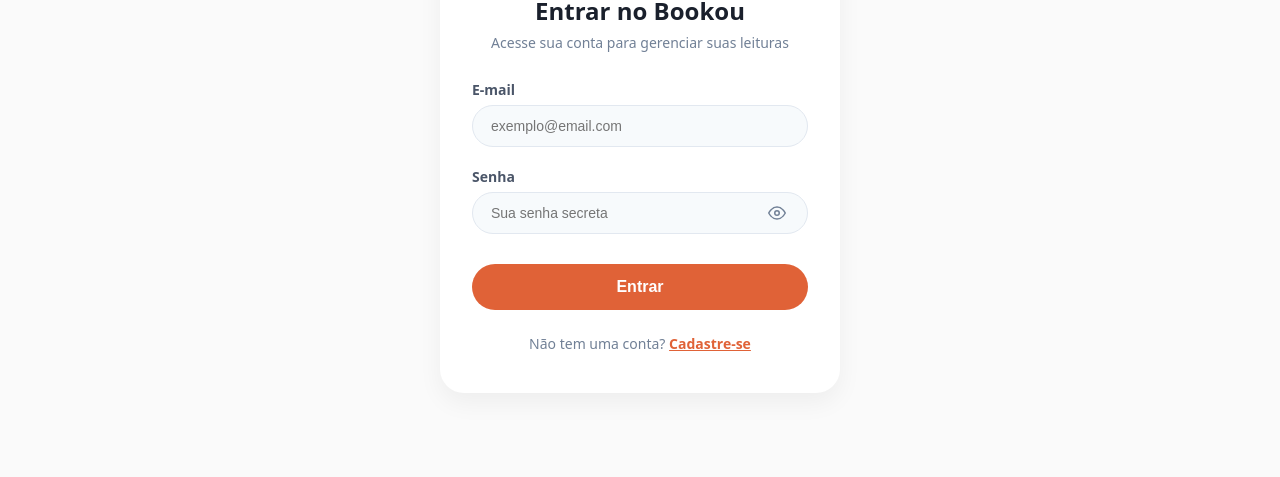
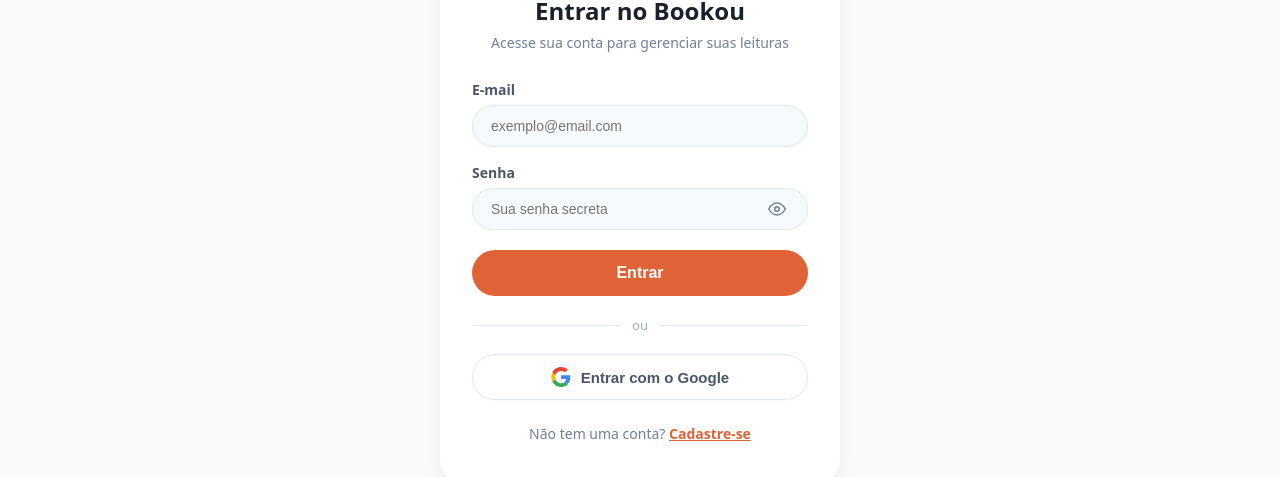
Before and after one commit to danbzer/Projeto-Interface-Web, a React (Vite) app: page /entrar in a window 1280 px wide. Shown: the part 171-648 px from the top of the page. Built offline with nearby package versions, Linux system fonts and the light colour scheme; no server answers; a web font is replaced by a local one.

Commit message:
login com google

```diff
--- a/src/pages/Cadastro.jsx
+++ b/src/pages/Cadastro.jsx
@@ -39,6 +39,18 @@
     if (!validate()) return;
     const usuarioTemporario = { name: nome, email, uid: "temp-user-123" };
     login(usuarioTemporario);
+    navigate("/personalizar");
+  };
+
+  // Simulação da chamada da API do Google
+  const handleGoogleLogin = () => {
+    const googleUser = {
+      name: "Usuário do Google",
+      email: "google@exemplo.com",
+      uid: "google-uid-123"
+    };
+    login(googleUser);
+    // Para cadastro com Google, faz sentido ir para /personalizar também!
     navigate("/personalizar");
   };
 
@@ -127,7 +139,7 @@
               <div style={s.dividerLine}></div>
             </div>
 
-            <button type="button" style={s.btnGoogle} onClick={() => alert("Chamando API do Google Auth...")}>
+            <button type="button" style={s.btnGoogle} onClick={handleGoogleLogin}>
               <svg xmlns="http://www.w3.org/2000/svg" viewBox="0 0 48 48" width="20" height="20" style={{ marginRight: "10px" }}>
                 <path fill="#EA4335" d="M24 9.5c3.5 0 6.9 1.2 9.5 3.3l7-7C36.3 2.4 30.6 0 24 0 14.6 0 6.7 5.4 3 13l7.7 6c1.8-5.5 7-9.5 13.3-9.5z"/>
                 <path fill="#4285F4" d="M46.5 24.5c0-1.6-.1-3.2-.4-4.7H24v9h12.7c-.5 2.9-2.2 5.3-4.7 7l7.4 5.7c4.3-4 7.1-10 7.1-17z"/>
--- a/src/pages/Login.jsx
+++ b/src/pages/Login.jsx
@@ -2,6 +2,7 @@
 import { useNavigate } from "react-router-dom";
 import Header from "../components/layout/Header";
 import fundoImg from "../assets/images/fundo.jpg";
+import { useAuth } from "../context/AuthContext";
 
 const slides = [
   { image: "https://images.unsplash.com/photo-1512820790803-83ca734da794?w=600&q=80", text: "Descubra novos livros e expanda seus horizons." },
@@ -12,12 +13,25 @@
 
 export default function Login() {
   const navigate = useNavigate();
+  const { login } = useAuth();
   const [current, setCurrent] = useState(0);
 
   useEffect(() => {
     const timer = setInterval(() => setCurrent((p) => (p + 1) % slides.length), 4000);
     return () => clearInterval(timer);
   }, []);
+
+  // Simulação da chamada da API do Google
+  const handleGoogleLogin = () => {
+    // Aqui entrará o seu código real (ex: signInWithPopup do Firebase)
+    const googleUser = {
+      name: "Usuário do Google",
+      email: "google@exemplo.com",
+      uid: "google-uid-123"
+    };
+    login(googleUser);
+    navigate("/home");
+  };
 
   return (
     <div style={s.page}>
@@ -62,7 +76,7 @@
             </div>
 
             <div style={s.socialRow}>
-              <SocialBtn title="Google">
+              <SocialBtn title="Google" onClick={handleGoogleLogin}>
                 <svg width="20" height="20" viewBox="0 0 24 24">
                   <path fill="#4285F4" d="M22.56 12.25c0-.78-.07-1.53-.2-2.25H12v4.26h5.92c-.26 1.37-1.04 2.53-2.21 3.31v2.77h3.57c2.08-1.92 3.28-4.74 3.28-8.09z"/>
                   <path fill="#34A853" d="M12 23c2.97 0 5.46-.98 7.28-2.66l-3.57-2.77c-.98.66-2.23 1.06-3.71 1.06-2.86 0-5.29-1.93-6.16-4.53H2.18v2.84C3.99 20.53 7.7 23 12 23z"/>
@@ -85,9 +99,10 @@
   );
 }
 
-function SocialBtn({ title, children }) {
+// O componente agora recebe onClick
+function SocialBtn({ title, children, onClick }) {
   return (
-    <button title={title} style={s.socialBtn}>
+    <button title={title} style={s.socialBtn} onClick={onClick}>
       {children}
     </button>
   );
--- a/src/pages/LoginForm.jsx
+++ b/src/pages/LoginForm.jsx
@@ -40,6 +40,17 @@
     navigate("/home");
   };
 
+  // Simulação da chamada da API do Google
+  const handleGoogleLogin = () => {
+    const googleUser = {
+      name: "Usuário do Google",
+      email: "google@exemplo.com",
+      uid: "google-uid-123"
+    };
+    login(googleUser);
+    navigate("/home");
+  };
+
   return (
     <div style={s.page}>
       <Header showBack />
@@ -76,6 +87,22 @@
 
             <button style={s.btnSolid} onClick={handleSubmit}>Entrar</button>
 
+            <div style={s.dividerContainer}>
+              <div style={s.dividerLine}></div>
+              <span style={s.orText}>ou</span>
+              <div style={s.dividerLine}></div>
+            </div>
+
+            <button type="button" style={s.btnGoogle} onClick={handleGoogleLogin}>
+              <svg xmlns="http://www.w3.org/2000/svg" viewBox="0 0 48 48" width="20" height="20" style={{ marginRight: "10px" }}>
+                <path fill="#EA4335" d="M24 9.5c3.5 0 6.9 1.2 9.5 3.3l7-7C36.3 2.4 30.6 0 24 0 14.6 0 6.7 5.4 3 13l7.7 6c1.8-5.5 7-9.5 13.3-9.5z"/>
+                <path fill="#4285F4" d="M46.5 24.5c0-1.6-.1-3.2-.4-4.7H24v9h12.7c-.5 2.9-2.2 5.3-4.7 7l7.4 5.7c4.3-4 7.1-10 7.1-17z"/>
+                <path fill="#FBBC05" d="M10.7 29c-1-2.9-1-6 0-9L3 14c-3.2 6.4-3.2 14 0 20.4l7.7-5.4z"/>
+                <path fill="#34A853" d="M24 48c6.5 0 12.3-2.1 16.4-5.8l-7.4-5.7c-2.5 1.7-5.7 2.6-9 2.6-6.3 0-11.5-4-13.3-9.5L3 35c3.7 7.6 11.6 13 21 13z"/>
+              </svg>
+              Entrar com o Google
+            </button>
+
             <p style={s.link}>
               Não tem uma conta? <span style={s.linkSpan} onClick={() => navigate("/cadastro")}>Cadastre-se</span>
             </p>
@@ -102,10 +129,14 @@
   cardForm: { background: "#FFFFFF", padding: "40px 32px", borderRadius: "24px", boxShadow: "0 10px 25px rgba(0,0,0,0.05)", width: "100%", maxWidth: "400px" },
   title: { fontSize: "24px", color: "#1A202C", fontWeight: "700", textAlign: "center", marginBottom: "6px" },
   subtitle: { fontSize: "14px", color: "#718096", textAlign: "center", marginBottom: "28px" },
-  form: { display: "flex", flexDirection: "column", gap: "20px" },
+  form: { display: "flex", flexDirection: "column", gap: "16px" },
   input: { width: "100%", padding: "12px 18px", borderRadius: "30px", backgroundColor: "#F7FAFC", fontSize: "14px", color: "#2D3748", boxSizing: "border-box", outline: "none", transition: "0.2s" },
   eyeBtn: { position: "absolute", right: "16px", top: "50%", transform: "translateY(-50%)", background: "none", border: "none", cursor: "pointer", display: "flex", alignItems: "center" },
-  btnSolid: { width: "100%", padding: "14px", borderRadius: "30px", backgroundColor: "#E06237", color: "#fff", border: "none", fontSize: "16px", fontWeight: "600", cursor: "pointer", marginTop: "10px", transition: "0.2s" },
-  link: { fontSize: "14px", color: "#718096", textAlign: "center", marginTop: "4px" },
+  btnSolid: { width: "100%", padding: "14px", borderRadius: "30px", backgroundColor: "#E06237", color: "#fff", border: "none", fontSize: "16px", fontWeight: "600", cursor: "pointer", marginTop: "4px", transition: "0.2s" },
+  dividerContainer: { display: "flex", alignItems: "center", width: "100%", margin: "4px 0" },
+  dividerLine: { flex: 1, height: "1px", background: "#E2E8F0" },
+  orText: { fontSize: "13px", color: "#A0AEC0", padding: "0 12px", fontWeight: "500" },
+  btnGoogle: { width: "100%", padding: "12px", borderRadius: "30px", backgroundColor: "#FFFFFF", color: "#4A5568", border: "1px solid #E2E8F0", fontSize: "15px", fontWeight: "600", cursor: "pointer", display: "flex", alignItems: "center", justifyContent: "center", transition: "0.2s", boxShadow: "0 2px 4px rgba(0,0,0,0.02)" },
+  link: { fontSize: "14px", color: "#718096", textAlign: "center", marginTop: "8px" },
   linkSpan: { color: "#E06237", fontWeight: "600", cursor: "pointer", textDecoration: "underline" },
 };
```
